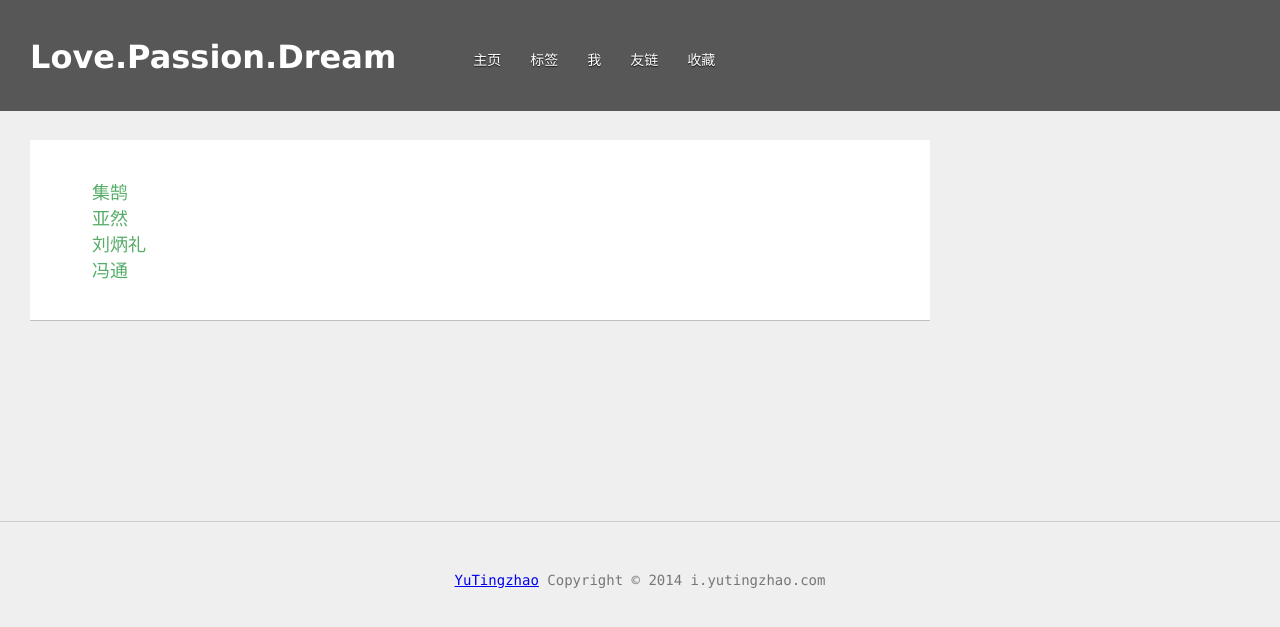
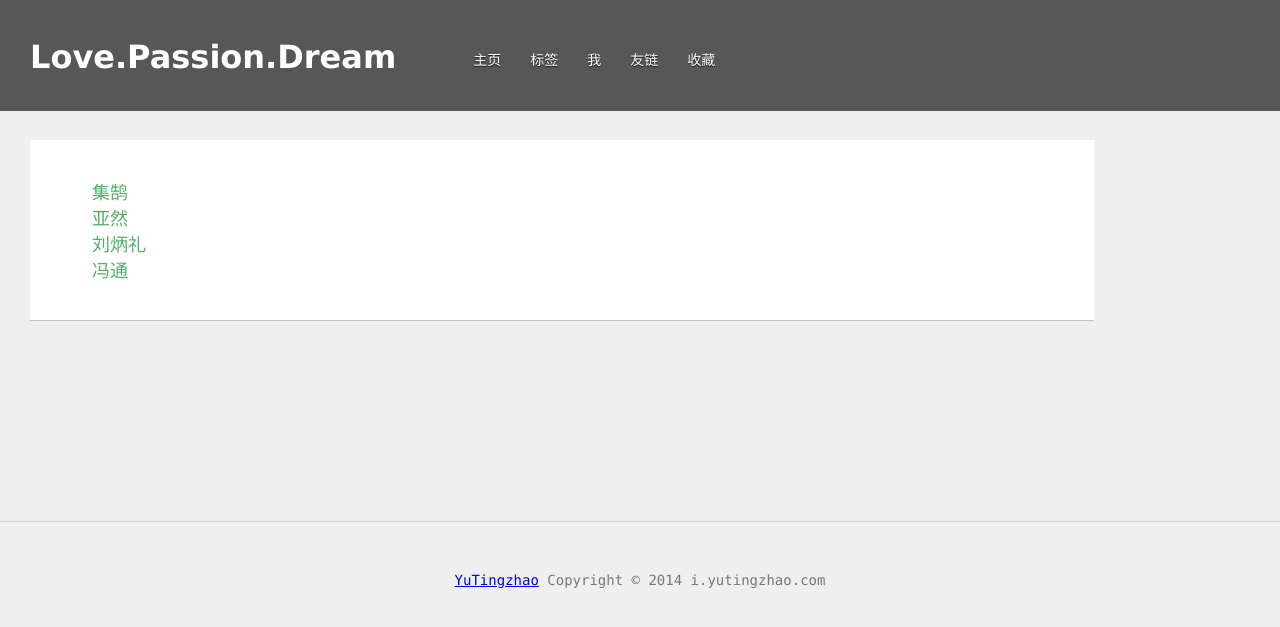
Before and after one commit to yutingzhao1991/blog.yutingzhao.com, a Jekyll site: the page built from links.html, in a window 1280 px wide. Shown: the top 627 px of the page. Built offline with Jekyll 4.4.1, drawn with Linux system fonts in a browser that asks for light colours; Markdown is read by kramdown in place of the engine named in the settings.

Commit message:
update style
change max-width to 1024

```diff
--- a/css/main.css
+++ b/css/main.css
@@ -151,7 +151,7 @@ article .prev-next:hover {
 }
 
 .box {
-    max-width: 860px;
+    max-width: 1024px;
     padding: 20px;
     margin: 0 0 30px;
     background: #fff;
```
